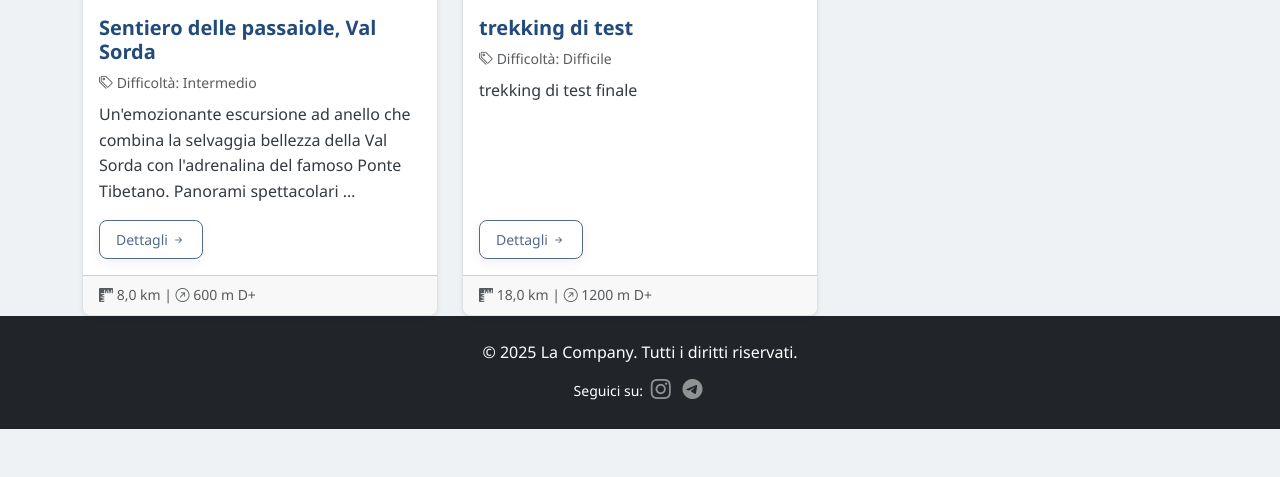
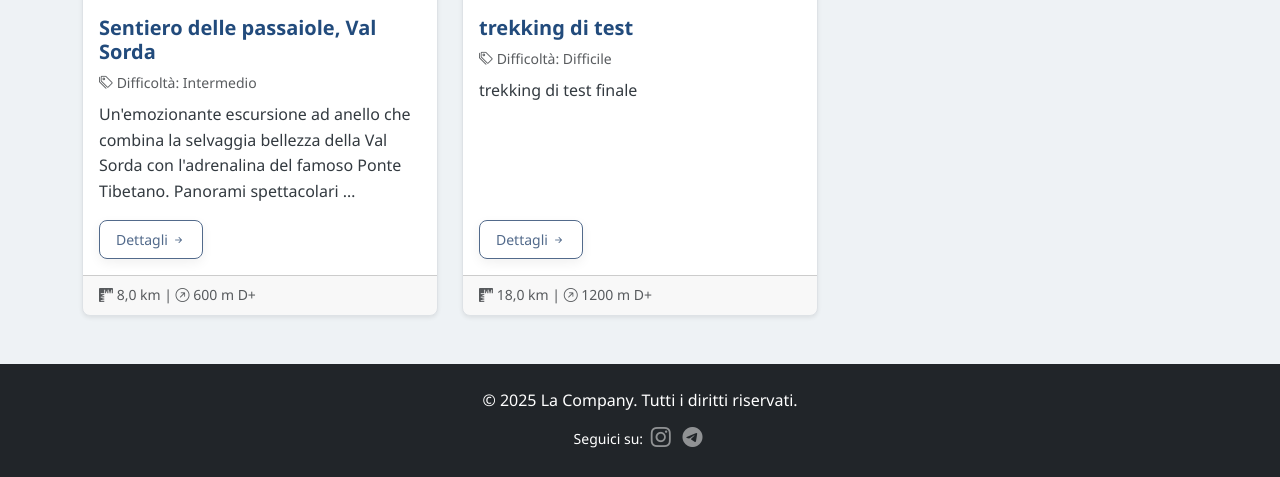
Before and after one commit to davidemoscatelli/piattaforma-della-company, a Django app: page /percorsi/ in a window 1280 px wide. Shown: the part 515-992 px from the top of the page. Before the commit the page ends 944 px from the top, so only its background shows below. Run offline with Django 5.2, Linux system fonts and the light colour scheme; data comes from the database, SQL or seed files in the repository; both versions use the stored data as it was after the commit; some libraries are stand-ins or nearby versions.

Commit message:
caricamento percorso

```diff
--- a/trekking/templates/trekking/trek_list.html
+++ b/trekking/templates/trekking/trek_list.html
@@ -4,7 +4,7 @@
 {% block title %}{{ page_title|default:"Tutti i Percorsi" }} - La Company{% endblock %}
 
 {% block content %}
-<div class="container mt-4">
+<div class="container mt-4 mb-5">
     <h2 class="mb-4 text-center display-6">{{ page_title|default:"I Nostri Percorsi" }}</h2>
 
     <form method="get" action="{% url 'trekking:trek_list' %}" class="mb-4 p-3 bg-light rounded-3 shadow-sm">
```
Also changed, not shown: db.sqlite3, 2 other files.
